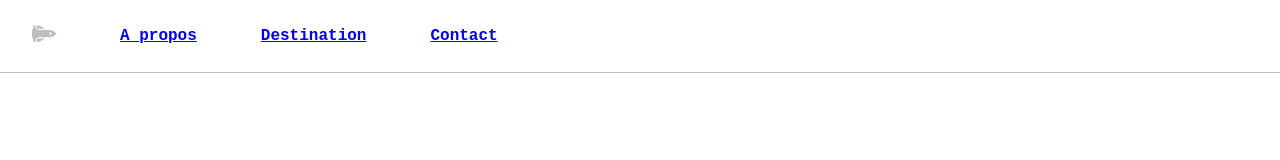
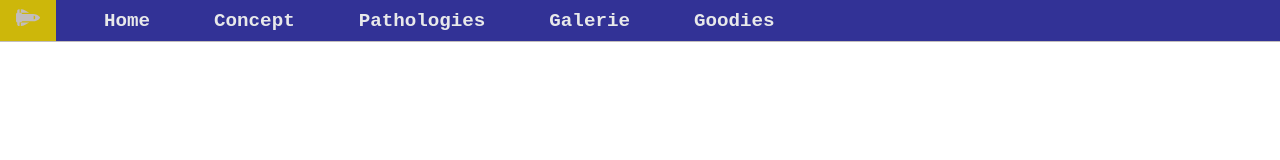
Before and after one commit to SophieL-64/DoctoSpace, a plain HTML site: page index.html in a window 1280 px wide. Drawn offline with Linux system fonts and the light colour scheme.

Commit message:
remane links + update indentation in html + add background-color in css: navSousItemdrop_active, .navMenu li:focus, .parallaxe-nav

```diff
--- a/index.html
+++ b/index.html
@@ -7,8 +7,10 @@
 		<link rel="stylesheet" href="style-nav.css">
 		<title>Document</title>
 	</head>
+
 	<body>
-		<nav class="nav">
+		<header class="parallaxe-nav">
+			<nav class="nav" >
 				<input type="checkbox" id="navCheckbox" class="navCheckbox">
 					<label for="navCheckbox" class="navToggle">
 						<svg class= "menu" viewBox="0 0 448 512" width="100" title="bar">
@@ -27,27 +29,34 @@
 						</a>
 						</li>
 						<li class="nav-li">
-						<a class="nav-link" href="#">A propos</a>
+							<a class="nav-link" href="#">Home</a>
+						</li>
+						<li class="nav-li">
+							<a class="nav-link" href="#">Concept</a>
 						</li>
 						<li class="navSousMenu nav-li">
-						<a class="nav-link destination" onclick="toggle()" href="#">Destination</a>
+							<a class="nav-link " onclick="toggle()" href="#">Pathologies</a>
 								<ul id="sousMenu" class="navSousItemdrop">
 									<li class="nav-li">
-									<a class="nav-link" href="#">Uranus</a>
+										<a class="nav-link" href="#">Pathologie 1</a>
 									</li>
 									<li class="nav-li">
-									<a class="nav-link" href="#">Mercure</a>
+										<a class="nav-link" href="#">Pathologie 2</a>
 									</li>
 									<li class="nav-li">
-									<a class="nav-link" href="#">Mars</a>
+										<a class="nav-link" href="#">Pathologie 3</a>
 									</li>
 								</ul>
 						</li>
 						<li class="nav-li">
-						<a class="nav-link" href="#">Contact</a>
+							<a class="nav-link" href="#">Galerie</a>
+						</li>
+						<li class="nav-li">
+							<a class="nav-link" href="#">Goodies</a>
 						</li>
 					</ul>
 			</nav>
+		</header>
 		<script src="./nav-js.js"></script>
 	</body>
 </html>
--- a/nav-js.js
+++ b/nav-js.js
@@ -7,5 +7,4 @@ function toggle() {
     } else {
         elm.className = 'navSousItemdrop_active';
     }
-
 }
--- a/style-nav.css
+++ b/style-nav.css
@@ -17,7 +17,10 @@ body {
     color:var(--clr_gray1);
     height: 100vh;
 }
+.parallaxe-nav{
 
+    background-color:rgba(19, 19, 134, 0.865);
+}
 .nav{
     border-bottom: 1px solid var(--clr_gray2);
 
@@ -48,7 +51,7 @@ label>svg{
     flex-direction: column;
     gap: 2rem;
     align-items: center;
-    margin:1rem;
+
 }
 
 .navSousItemdrop{
@@ -57,7 +60,7 @@ label>svg{
 
 .navSousItemdrop_active{
     box-shadow: 0 0 10px var(--clr_gray2);
-    background-color: white;
+    background-color: rgba(19, 19, 134, 0.865);
     border-radius: 4px;
     width: 12rem;
     padding: 1rem;
@@ -74,20 +77,18 @@ label>svg{
     padding: 0.5rem 1rem;
     display: none;
     transition: background-color 200ms ease-in-out;
-
+    color: rgb(232, 233, 234);
 }
 .navMenu li:hover,
 .navMenu li:focus{
-    background-color: rgb(179, 221, 25);
+    background-color: rgb(205, 183, 10);
 }
-.navSousMenu {
-    list-style-type: none;
-}
+
 .nav-li:first-child{
     /* margin-left: 4px; */
     display: block;
 }
-.nav-link e.destination{
+.nav-link {
     text-decoration: none;
     color: inherit;
     font-size: 1.2rem;
@@ -103,16 +104,20 @@ a>svg{
 }
 
 #navCheckbox:checked ~ label.navToggle .close{
-    display: block;
+    display: none;
 }
 
 #navCheckbox:checked ~ label.navToggle .menu{
-    display: none;
+    display: block;
 }
 
 
 @media screen and (min-width:560px) {
 
+
+    .navMenu{
+        margin: 0;
+    }
     .nav .navToggle{
         display: none;
     }
@@ -132,6 +137,6 @@ a>svg{
 
     .navSousItemdrop_active{
         position: absolute;
-        top:4rem;
+        top:2.5rem;
     }
 }
```
Lines whose indentation alone changed are shown as unchanged.
